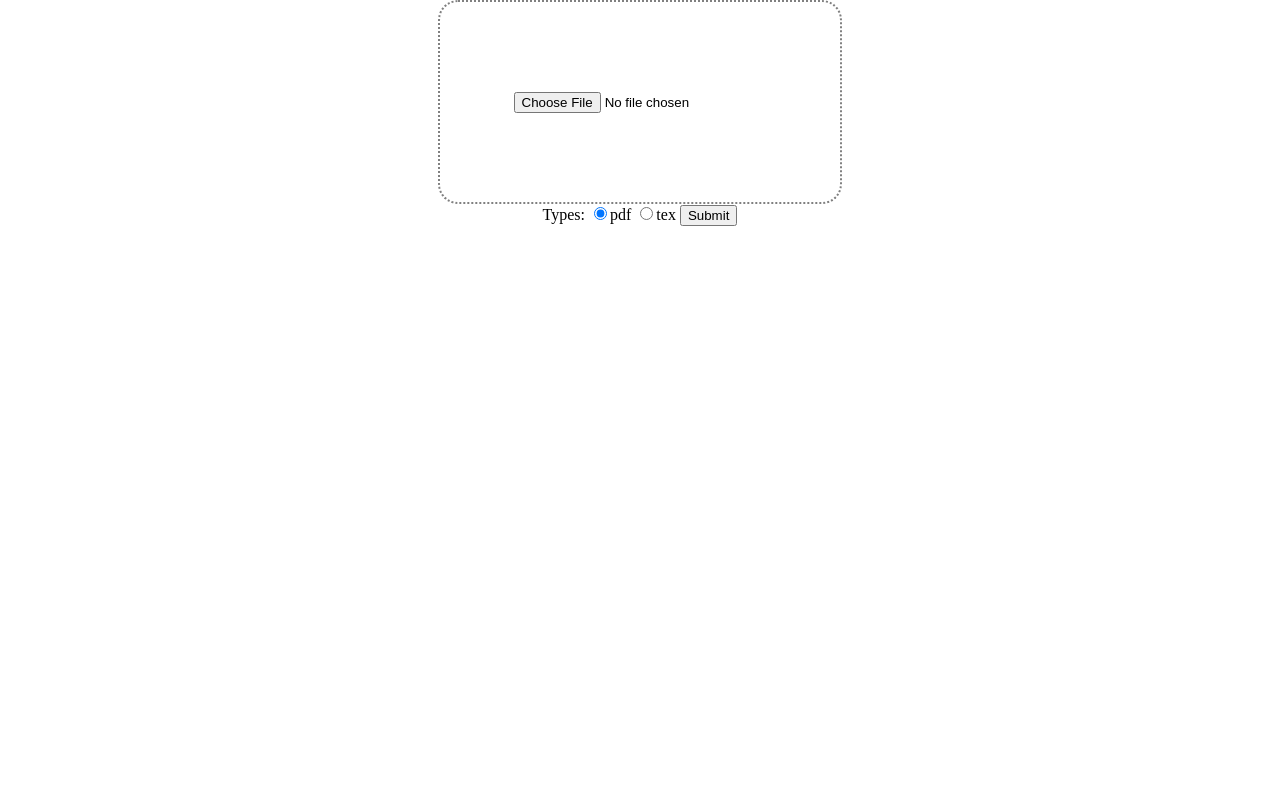
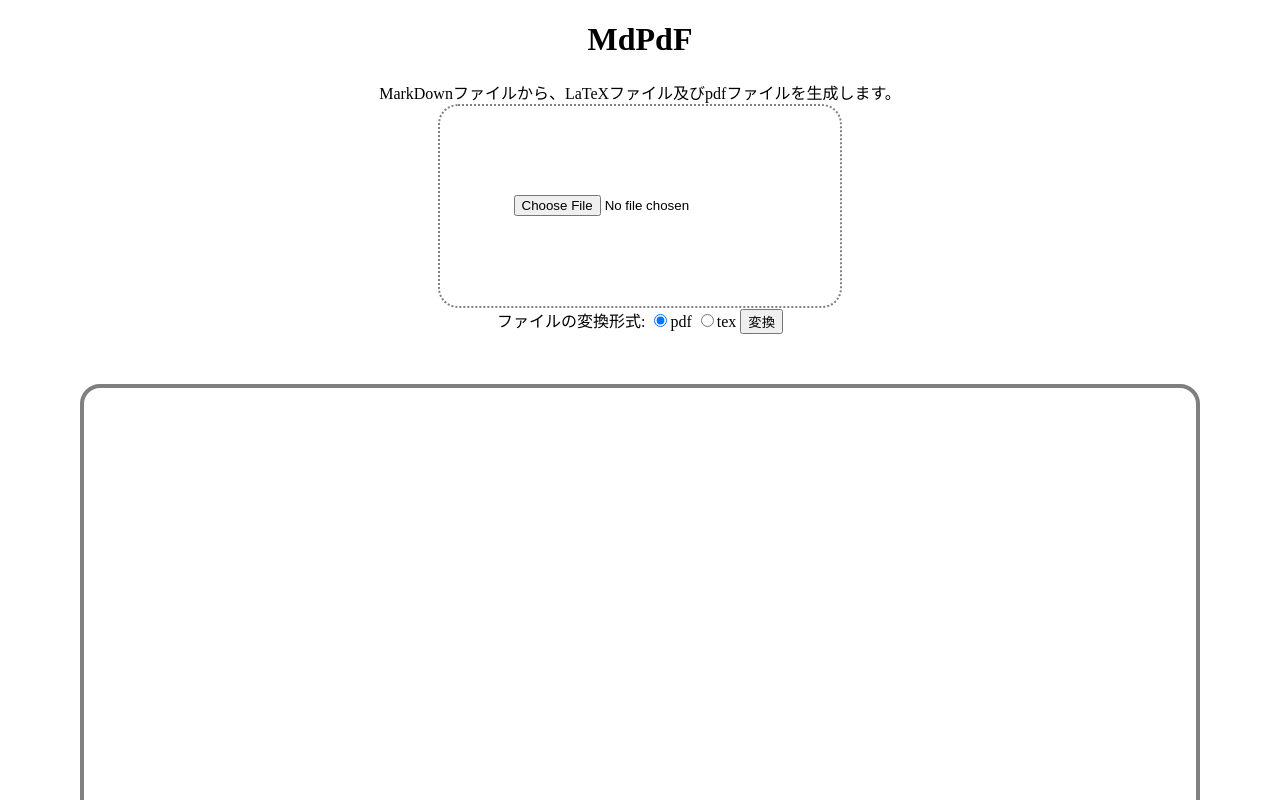
Before and after one commit to Wisteria30/mdpdf, a plain HTML site: page workdir/public/index.html in a window 1280 px wide. Shown: the top 800 px of the page. Drawn offline with Linux system fonts and the light colour scheme.

Commit message:
見た目

```diff
--- a/workdir/public/index.html
+++ b/workdir/public/index.html
@@ -20,17 +20,31 @@
             align-items: center;
             margin: 0 auto;
         }
+
+        #viewArea {
+            margin: 50px 80px;
+            border: 4px solid gray;
+            border-radius: 20px;
+        }
     </style>
 </head>
 
 <body>
     <div>
+        <h1>MdPdF</h1>
+        </h3>MarkDownファイルから、LaTeXファイル及びpdfファイルを生成します。</h3>
+    </div>
+
+
+
+
+    <div>
         <form id="upload" enctype="multipart/form-data">
             <div id="filearea">
                 <input id="fileInput" type="file" value="ファイルを選択" name="file">
             </div>
-            Types: <input type="radio" name="type" value="pdf" checked>pdf <input type="radio" name="type" value="tex">tex
-            <input type="submit" value="Submit">
+            ファイルの変換形式: <input type="radio" name="type" value="pdf" checked>pdf <input type="radio" name="type" value="tex">tex
+            <input type="submit" value="変換">
         </form>
     </div>
 
```
